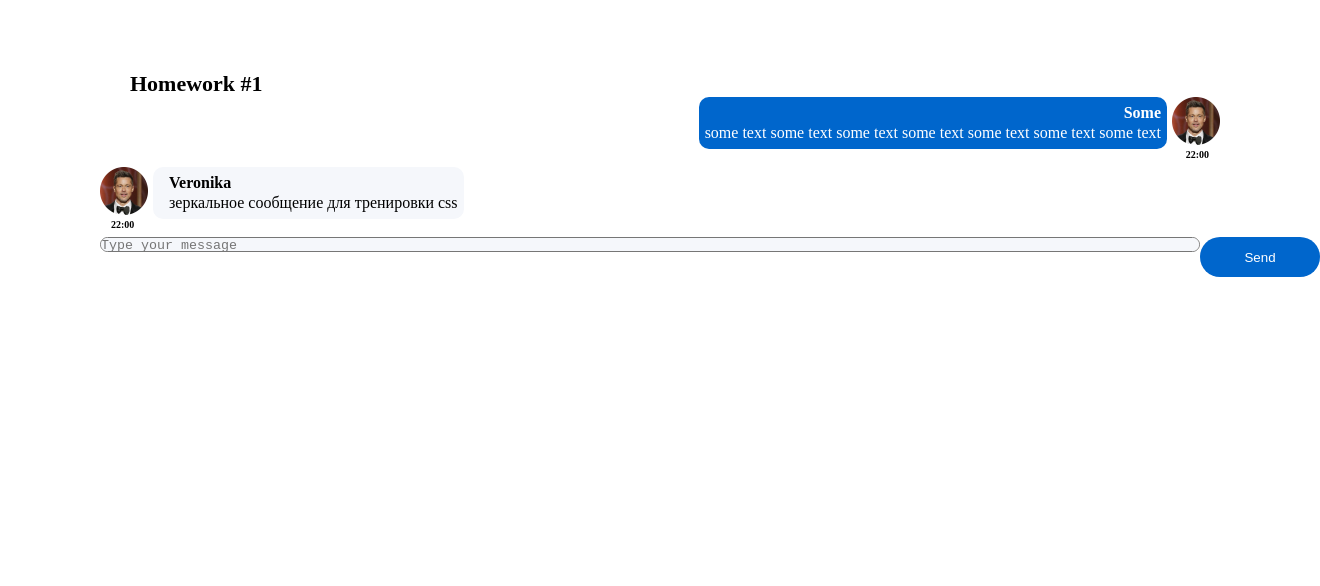
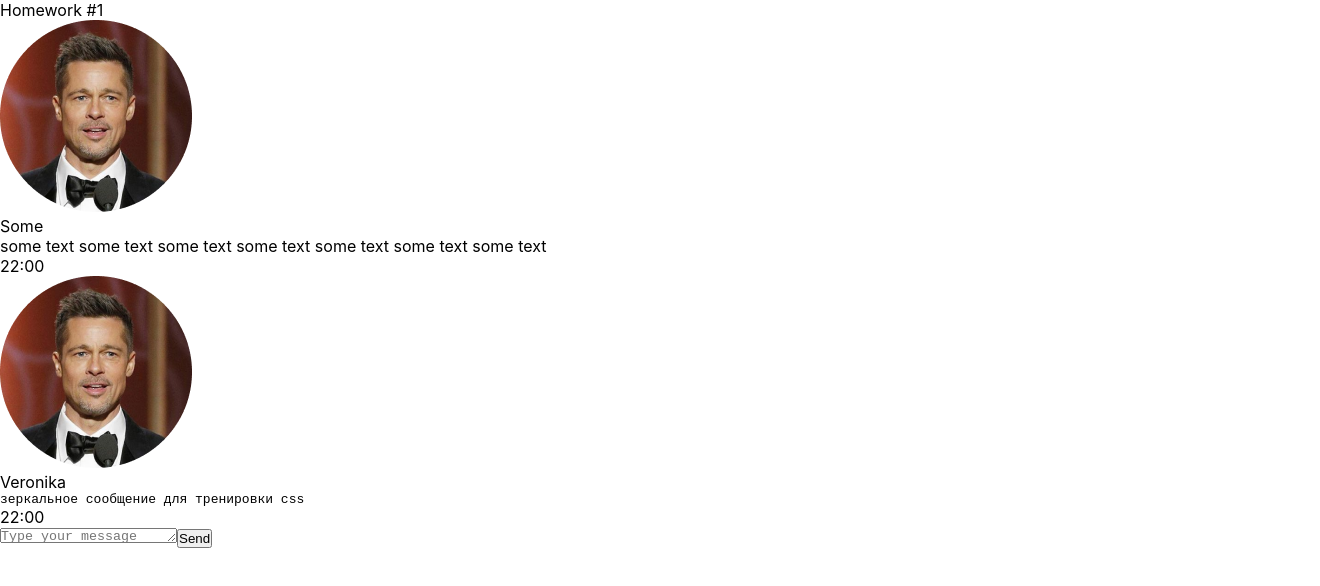
Before and after one commit to AntonChislov/DZ_1, a React (Create React App) app: page / in a window 1280 px wide. Shown: the top 586 px of the page, 1320 px wide, since content can reach past the window. Built offline with nearby package versions, Linux system fonts and the light colour scheme.

Commit message:
default style

```diff
--- a/src/s1-main/App.module.css
+++ b/src/s1-main/App.module.css
@@ -2,24 +2,10 @@
 }
 
 .hw {
-    display: grid;
-    grid-template-rows: 70px 70px 70px;
-    grid-template-areas: 'myMessage' 'friendMessage' 'sendMessage';
 }
 
 .hw div {
 }
 
 .hwTitle {
-    margin-top: 70px;
-    margin-left: 130px;
-    font-family: 'Montserrat';
-    font-style: normal;
-    font-weight: 600;
-    font-size: 22px;
-    line-height: 27px;
-    /* identical to box height */
-
-
-    color: #000000;
 }
--- a/src/s2-homeworks/hw01/HW1.tsx
+++ b/src/s2-homeworks/hw01/HW1.tsx
@@ -61,11 +61,12 @@ const HW1 = () => {
             <div className={s2.hwTitle}>Homework #1</div>
             <div className={s2.hw}>
                 {/*проверка отображения (не менять)*/}
-                <Message message={message0} />
-                <FriendMessage message={friendMessage0} />
-
+                <div>
+                    <Message message={message0}/>
+                    <FriendMessage message={friendMessage0}/>
+                </div>
                 {/*для автоматической проверки дз (не менять)*/}
-                <MessageSender M={Message} />
+                <MessageSender M={Message}/>
             </div>
         </div>
     )
--- a/src/s2-homeworks/hw01/friend-message/FriendMessage.module.css
+++ b/src/s2-homeworks/hw01/friend-message/FriendMessage.module.css
@@ -1,69 +1,23 @@
 .friendMessage {
-    grid-area: friendMessage;
-    justify-self: start;
-    margin-left: 100px;
 }
 
 .friendImageAndText {
-    display: grid;
-    grid-template-areas:
-            'avaF nameF'
-            'avaF textF';
 }
 
 .friendImageAndText img {
-    width: 48px;
-    grid-area: avaF;
-    text-align: right;
 }
 
 .friendText {
-    margin-left: 5px;
-    padding: 6px;
-    background: #F5F7FB;
-    border-radius: 10px;
 }
 
 .friendText:after {
 }
 
 .friendName {
-    grid-area: nameF;
-    text-align: left;
-    font-family: 'Montserrat';
-    font-style: normal;
-    font-weight: 600;
-    font-size: 16px;
-    line-height: 20px;
-    /* identical to box height */
-
-
-    color: #000000;
-    padding-left: 10px;
 }
 
 .friendMessageText {
-    grid-area: textF;
-    font-family: 'Montserrat';
-    font-style: normal;
-    font-weight: 400;
-    font-size: 16px;
-    line-height: 20px;
-    color: #000000;
-
-    text-align: right;
-    padding-left: 10px;
 }
 
 .friendTime {
-    grid-area: timeF;
-    text-align: left;
-    font-family: 'Montserrat';
-    font-style: normal;
-    font-weight: 600;
-    font-size: 10px;
-    line-height: 12px;
-
-    color: #000000;
-    padding-left: 11px;
 }
--- a/src/s2-homeworks/hw01/message-sender/MessageSender.module.css
+++ b/src/s2-homeworks/hw01/message-sender/MessageSender.module.css
@@ -1,26 +1,10 @@
 .sendForm {
-    grid-area: sendMessage;
-    display: grid;
-    grid-template-rows: 40px;
 }
 
 .textarea {
-    background: #F5F7FB;
-    border-radius: 20px;
-    width: 1100px;
-    grid-row: 1;
-    margin-left: 100px;
-    resize: inherit;
 }
 
 .button {
-    background: #0066CC;
-    border-radius: 20px;
-    height: 40px;
-    width: 120px;
-    color: #FFFFFF;
-    border: none;
-    grid-row: 1;
 }
 
 .button:hover {
--- a/src/s2-homeworks/hw01/message/Message.module.css
+++ b/src/s2-homeworks/hw01/message/Message.module.css
@@ -1,27 +1,16 @@
 .message {
-    grid-area: myMessage;
-    justify-self: end;
-    margin-right: 100px;
 }
 
 .imageAndText {
-    display: grid;
-    grid-template-areas:
-            'name ava'
-            'text ava';
 }
 
 .imageAndText img {
-    width: 48px;
-    grid-area: ava;
-    text-align: right;
 }
 
 .text {
-    padding: 6px;
-    background: #0066CC;
-    border-radius: 10px;
-    margin-right: 5px;
+}
+
+.test {
 }
 
 .text:after {
@@ -29,42 +18,10 @@
 }
 
 .name {
-    grid-area: name;
-    text-align: right;
-    font-family: 'Montserrat';
-    font-style: normal;
-    font-weight: 600;
-    font-size: 16px;
-    line-height: 20px;
-    /* identical to box height */
-
-
-    color: #FFFFFF;
-
 }
 
 .messageText {
-    grid-area: text;
-    font-family: 'Montserrat';
-    font-style: normal;
-    font-weight: 400;
-    font-size: 16px;
-    line-height: 20px;
-    color: #FFFFFF;
-
-    text-align: right;
 }
 
 .time {
-    grid-area: time;
-    text-align: right;
-    font-family: 'Montserrat';
-    font-style: normal;
-    font-weight: 600;
-    font-size: 10px;
-    line-height: 12px;
-
-    color: #000000;
-    padding-right: 11px;
-
 }
--- a/src/s2-homeworks/hw01/message/Message.tsx
+++ b/src/s2-homeworks/hw01/message/Message.tsx
@@ -29,9 +29,9 @@ const Message = (props: MessagePropsType) => {
             </div>
             <div id={'hw1-time-' + props.message.id} className={s.time}>
                 {props.message.message.time}
-
                 {/**/}
             </div>
+
         </div>
     )
 }
```
